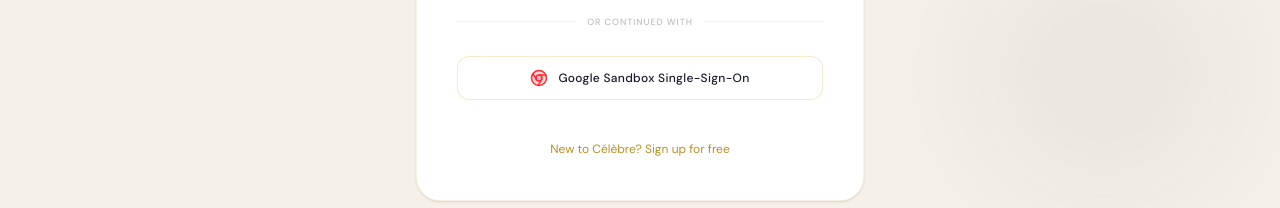
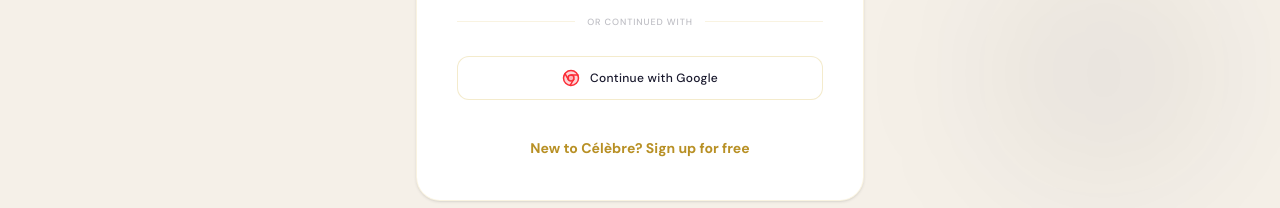
Before and after one commit to Saisubhashreddy27/Celebre-Events, a React (Vite) app: page / in a window 1280 px wide. Both pictures are taken after a click on the button "LOGIN / SIGN UP". Shown: the part 571-779 px from the top of the page. Built offline with nearby package versions, Linux system fonts and the light colour scheme; no server answers.

Commit message:
Update UI: rename Google button and increase toggle font size

```diff
--- a/src/components/AuthPage.tsx
+++ b/src/components/AuthPage.tsx
@@ -242,7 +242,7 @@
           id="google_oauth_btn"
         >
           <Chrome className="w-4.5 h-4.5 text-red-500 fill-red-500/20" />
-          <span>Google Sandbox Single-Sign-On</span>
+          <span>Continue with Google</span>
         </button>
 
         {/* TOGGLE FORM BUTTON */}
@@ -253,7 +253,7 @@
               setError('');
               setIsSignUp(!isSignUp);
             }}
-            className="font-sans text-xs text-gold-dark hover:underline focus:outline-hidden"
+            className="font-sans text-sm font-semibold text-gold-dark hover:underline focus:outline-hidden"
             id="toggle_auth_btn"
           >
             {isSignUp ? 'Already have an account? Log In' : 'New to Célèbre? Sign up for free'}
```
